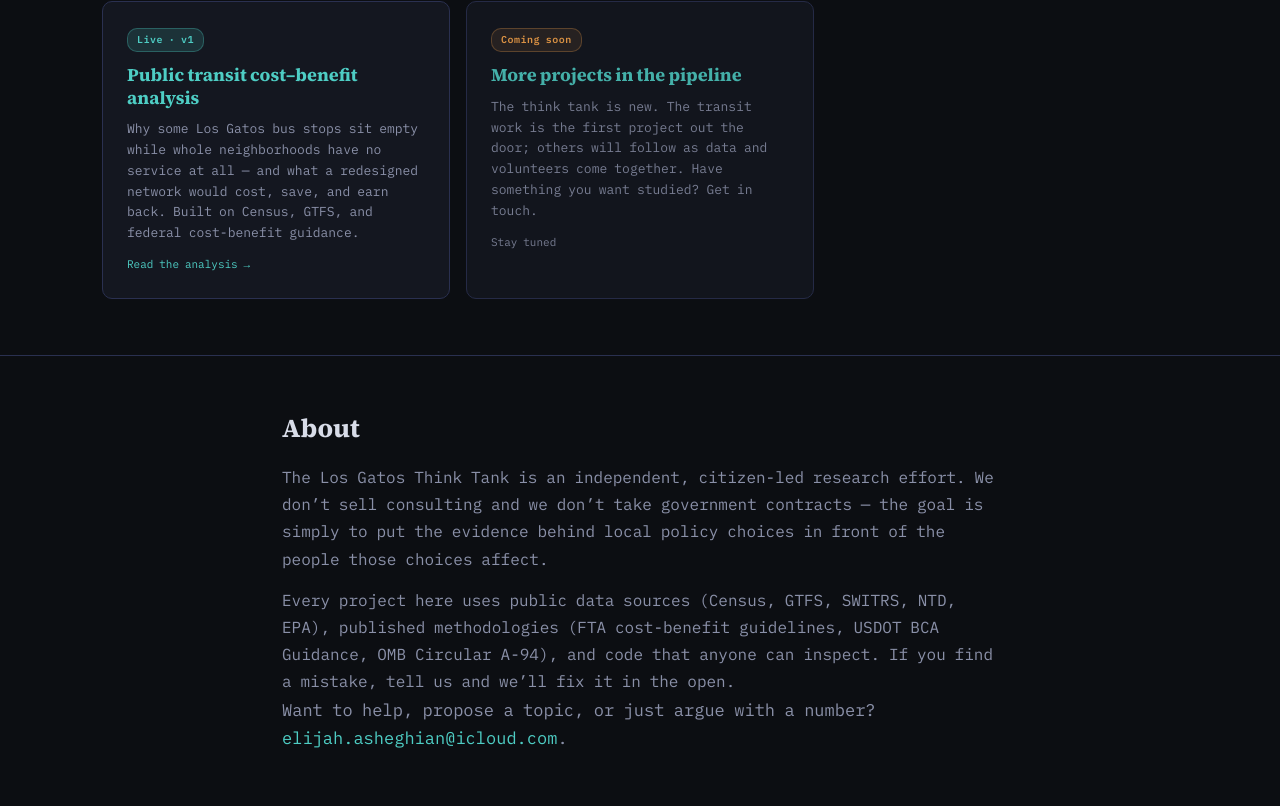
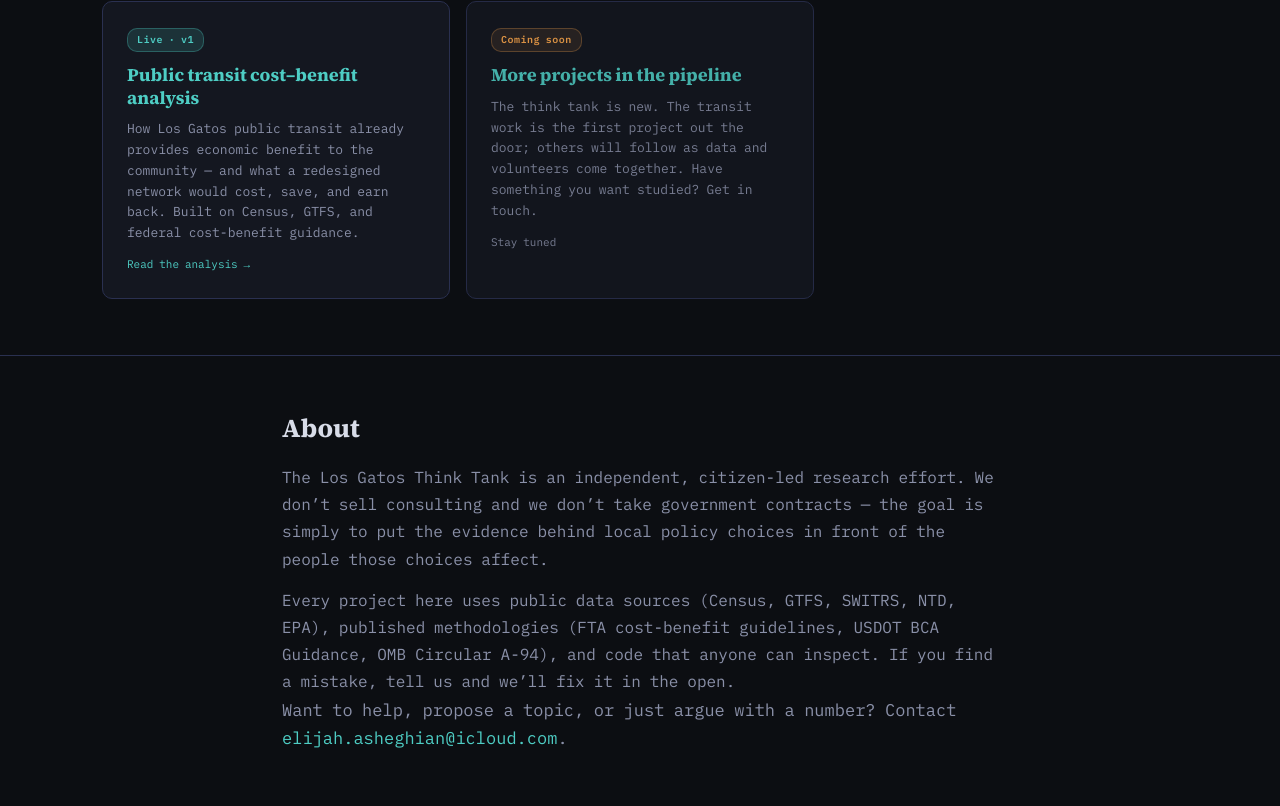
Before and after one commit to SashaDoesCS/test-repository, a Jekyll site: the page built from docs/index.html, in a window 1280 px wide and 1400 px high, scrolled down 196 px. Shown: the part 515-1321 px from the top of the window. Built offline with Jekyll 4.4.1, drawn with Linux system fonts in a browser that asks for light colours.

Commit message:
Update docs/index.html (via Pages CMS)

```diff
--- a/docs/index.html
+++ b/docs/index.html
@@ -23,10 +23,10 @@ projects:
     status: Live · v1
     status_kind: live
     href: los-gatos-transit/
-    blurb: |
-      Why some Los Gatos bus stops sit empty while whole neighborhoods have no
-      service at all — and what a redesigned network would cost, save, and earn
-      back. Built on Census, GTFS, and federal cost-benefit guidance.
+    blurb: >
+      How Los Gatos public transit already provides economic benefit to the
+      community — and what a redesigned network would cost, save, and earn back.
+      Built on Census, GTFS, and federal cost-benefit guidance.
     arrow_label: Read the analysis →
   - title: More projects in the pipeline
     status: Coming soon
@@ -58,6 +58,6 @@ about_body: >
   OMB Circular A-94), and code that anyone can inspect. If you find a mistake,
 
   tell us and we'll fix it in the open.
-contact_prompt: Want to help, propose a topic, or just argue with a number?
+contact_prompt: Want to help, propose a topic, or just argue with a number? Contact
 contact_email: elijah.asheghian@icloud.com
 ---
```
